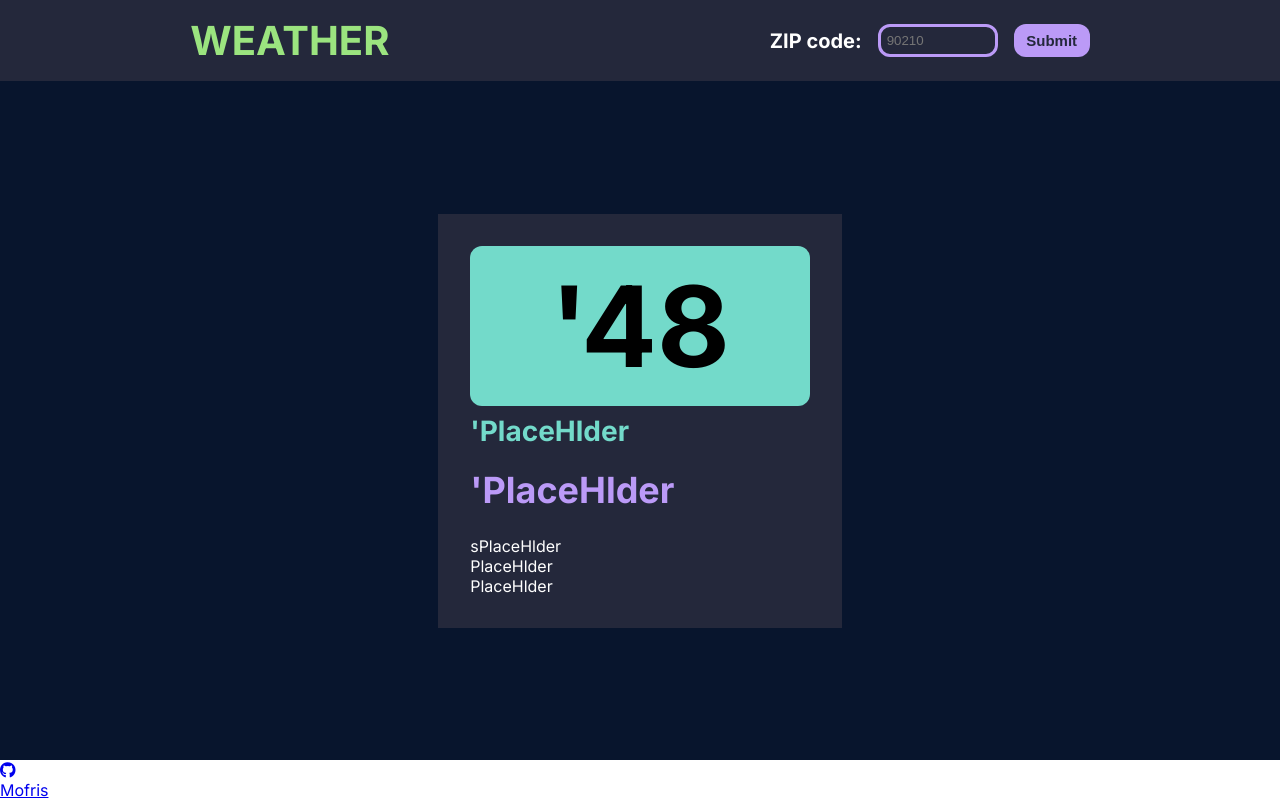
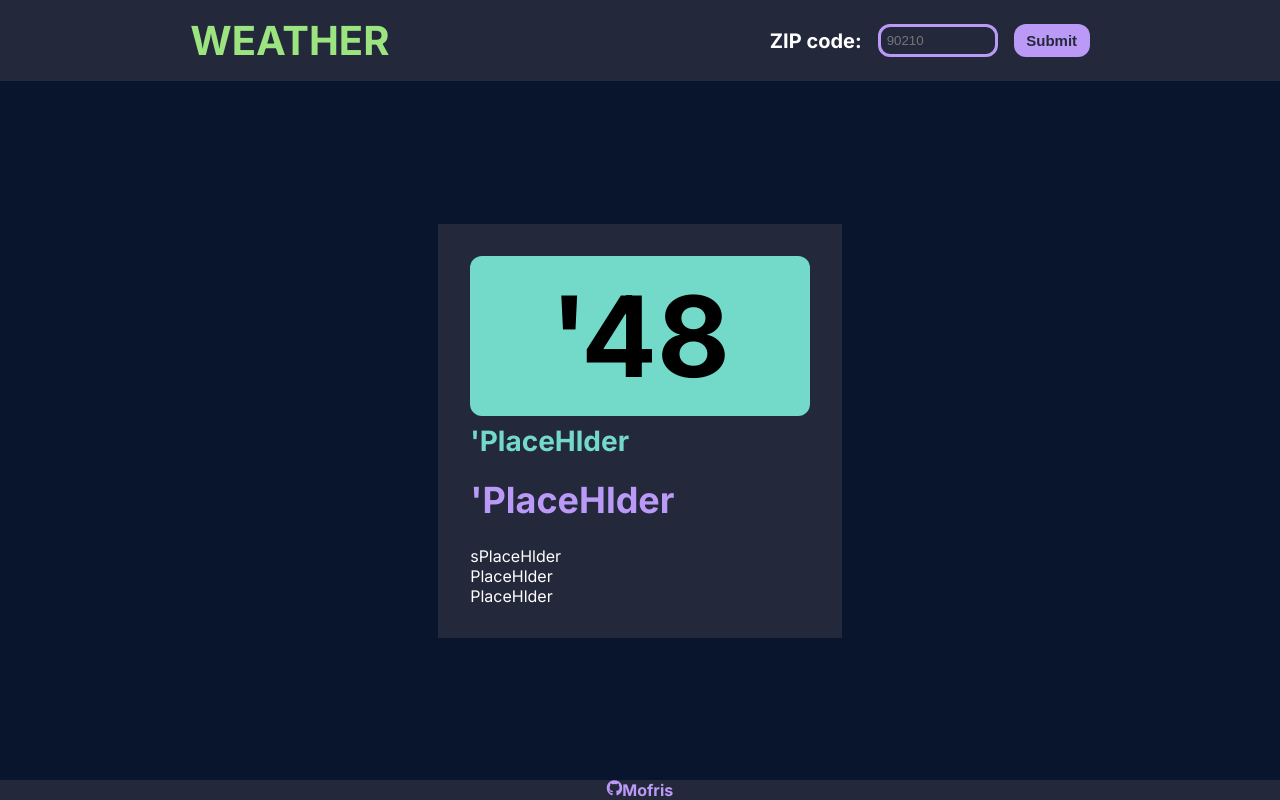
Before and after one commit to plzusername/odin_weather_app, a website built with webpack: page src/index.html in a window 1280 px wide. Built offline with nearby package versions, Linux system fonts and the light colour scheme.

Commit message:
Implement footer section styling

```diff
--- a/src/Modules/styles/generated-styles/footer.css
+++ b/src/Modules/styles/generated-styles/footer.css
@@ -1 +1,38 @@
 @import url('../rootVariables.css');
+
+.footer-container{
+    display: flex;
+    justify-content: center;
+    background-color: var(--header-background-color);
+    padding: var(--footer-padding);
+}
+.link-section{
+    display: flex;
+    text-decoration: none;
+    color: var(--main-pink);
+    font-size: var(--link-font-size);
+    gap:var(--git-section-gap);
+    font-weight: bold;
+    position: relative;
+    transition: 320ms ease-in-out;
+}
+.link-section:hover{
+    letter-spacing: var(--link-hover-spacing);
+}
+.link-section::after, .link-section::before{
+    content: '';
+    width: 0;
+    height: 2px;
+    background-color: var(--main-pink);
+    position: absolute;
+    top:50%;
+}
+.link-section::before{
+    right:var(--distance-from-link);
+}
+.link-section::after{
+    left:var(--distance-from-link);
+}
+.link-section:hover::before, .link-section:hover::after{
+    width: var(--width-on-hover);
+}
```
